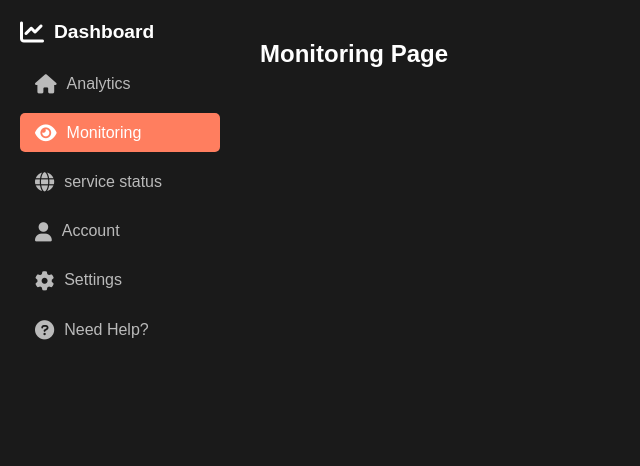
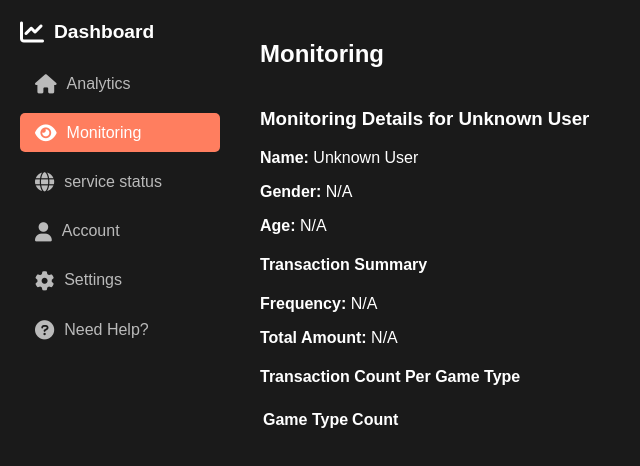
Before and after one commit to alexgiann0/ctrl-alt-DIT, a plain HTML site: page web/dashboard.html in a window 1280 px wide. Both pictures are taken after a click on the item "Monitoring". Shown: the whole page, without its empty margins (0-640 px from the left). Drawn offline with nearby package versions, Linux system fonts and the light colour scheme.

Commit message:
the completed ui, awaiting functionality integration

```diff
--- a/web/dashboard.html
+++ b/web/dashboard.html
@@ -88,19 +88,19 @@
                         <ul class="user-list">
                             <li>
                                 <span class="username">John Doe &nbsp;&nbsp;&nbsp; Risk High &#9888;</span>
-                                <button class="manual-review-btn">Manual Review</button>
+                                <button class="manual-review-btn" data-user="John Doe">Manual Review</button>
                             </li>
                             <li>
-                                <span class="username">Jane Smith   &nbsp;&nbsp;&nbsp;  Risk High &#9888; </span>
-                                <button class="manual-review-btn">Manual Review</button>
+                                <span class="username">Jane Smith   &nbsp;&nbsp;&nbsp;  Risk High &#9888;</span>
+                                <button class="manual-review-btn" data-user="Jane Smith">Manual Review</button>
                             </li>
                             <li>
                                 <span class="username">Alice Johnson &nbsp;&nbsp;&nbsp; Risk High &#9888;</span>
-                                <button class="manual-review-btn">Manual Review</button>
+                                <button class="manual-review-btn" data-user="Alice Johnson">Manual Review</button>
                             </li>
                             <li>
                                 <span class="username">Bob Brown &nbsp;&nbsp;&nbsp;&nbsp;&nbsp; Risk High &#9888;</span>
-                                <button class="manual-review-btn">Manual Review</button>
+                                <button class="manual-review-btn" data-user="Bob Brown">Manual Review</button>
                             </li>
                         </ul>
                     </div>
--- a/web/js/dashboard.js
+++ b/web/js/dashboard.js
@@ -82,8 +82,64 @@ document.addEventListener('DOMContentLoaded', function () {
         new Chart(document.getElementById('uniqueVisitsChart'), uniqueVisitsConfig);
     }
 
+    // Mock user data for demonstration
+    const userData = {
+        "John Doe": {
+            gender: "Male",
+            age: 30,
+            transactions: {
+                frequency: "Daily",
+                totalAmount: "$5,000",
+                countPerGameType: {
+                    "Slot Machines": 50,
+                    "Poker": 30,
+                    "Blackjack": 20
+                }
+            }
+        },
+        "Jane Smith": {
+            gender: "Female",
+            age: 25,
+            transactions: {
+                frequency: "Weekly",
+                totalAmount: "$2,500",
+                countPerGameType: {
+                    "Slot Machines": 40,
+                    "Poker": 10,
+                    "Blackjack": 5
+                }
+            }
+        },
+        "Alice Johnson": {
+            gender: "Female",
+            age: 35,
+            transactions: {
+                frequency: "Monthly",
+                totalAmount: "$10,000",
+                countPerGameType: {
+                    "Slot Machines": 100,
+                    "Poker": 50,
+                    "Blackjack": 30
+                }
+            }
+        },
+        "Bob Brown": {
+            gender: "Male",
+            age: 40,
+            transactions: {
+                frequency: "Daily",
+                totalAmount: "$7,500",
+                countPerGameType: {
+                    "Slot Machines": 70,
+                    "Poker": 40,
+                    "Blackjack": 25
+                }
+            }
+        }
+    };
+
     // Function to load content based on the selected menu item
-    function loadPage(pageName) {
+    function loadPage(pageName,  user = null) {
         // Clear current content
         mainContent.innerHTML = '';
 
@@ -167,6 +223,65 @@ document.addEventListener('DOMContentLoaded', function () {
 
             // Reinitialize charts after loading the dashboard content
             initializeCharts();
+
+            const manualReviewButtons = document.querySelectorAll('.manual-review-btn');
+            manualReviewButtons.forEach(button => {
+                button.addEventListener('click', function () {
+                    const selectedUser = this.getAttribute('data-user');
+                    loadPage('monitoring', selectedUser); // Navigate to Monitoring Page with user info
+                });
+            });
+
+        } else if (pageName === 'monitoring') {
+            const userName = user || 'Unknown User';
+            const userInfo = userData[userName] || {
+                gender: "N/A",
+                age: "N/A",
+                transactions: {
+                    frequency: "N/A",
+                    totalAmount: "N/A",
+                    countPerGameType: {}
+                }
+            };
+
+            // Generate transaction details table
+            let transactionDetails = '';
+            for (const [gameType, count] of Object.entries(userInfo.transactions.countPerGameType)) {
+                transactionDetails += `<tr><td>${gameType}</td><td>${count}</td></tr>`;
+            }
+
+            mainContent.innerHTML = `
+                <header>
+                    <h2>Monitoring</h2>
+                </header>
+                <div class="monitoring-page">
+                    <h3>Monitoring Details for ${userName}</h3>
+                    <div class="user-details">
+                        <p><strong>Name:</strong> ${userName}</p>
+                        <p><strong>Gender:</strong> ${userInfo.gender}</p>
+                        <p><strong>Age:</strong> ${userInfo.age}</p>
+                    </div>
+                    <div class="transaction-summary">
+                        <h4>Transaction Summary</h4>
+                        <p><strong>Frequency:</strong> ${userInfo.transactions.frequency}</p>
+                        <p><strong>Total Amount:</strong> ${userInfo.transactions.totalAmount}</p>
+                    </div>
+                    <div class="transaction-details">
+                        <h4>Transaction Count Per Game Type</h4>
+                        <table>
+                            <thead>
+                                <tr>
+                                    <th>Game Type</th>
+                                    <th>Count</th>
+                                </tr>
+                            </thead>
+                            <tbody>
+                                ${transactionDetails}
+                            </tbody>
+                        </table>
+                    </div>
+                </div>
+            `;
         } else if (pageName === 'account') {
             mainContent.innerHTML = `
                 <header>
```
